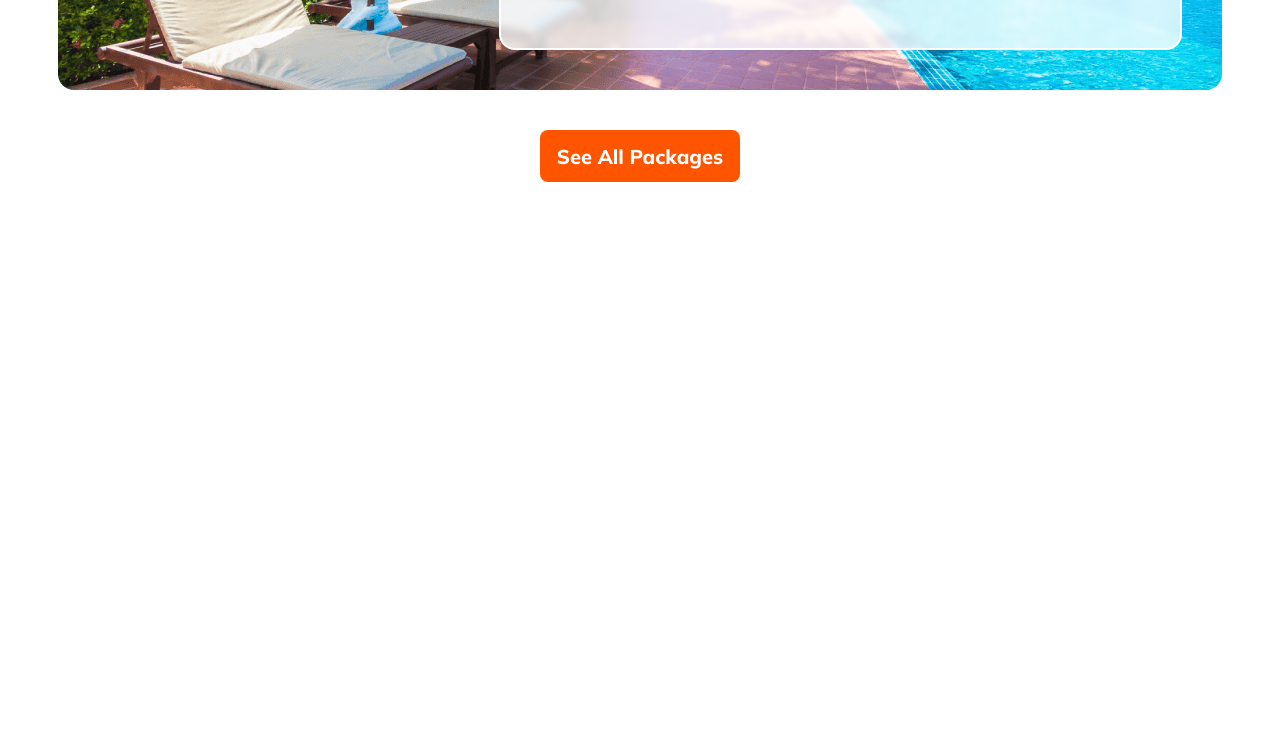
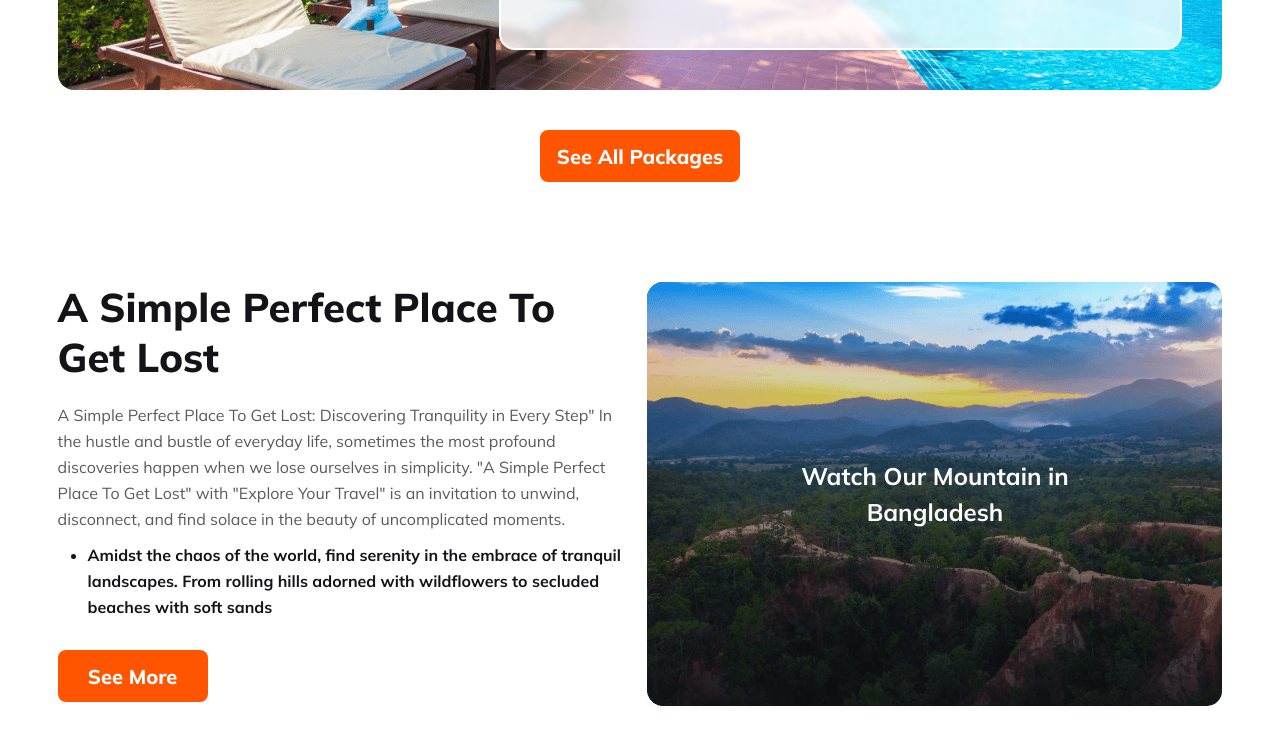
Before and after one commit to ProgSomel/TravelWithSHR, a plain HTML site: page index.html in a window 1280 px wide. Shown: the part 4956-5692 px from the top of the page. Before the commit the page ends 5178 px from the top, so only its background shows below. Drawn offline with Linux system fonts and the light colour scheme.

Commit message:
A Simple Perfect Place Section Done

```diff
--- a/index.html
+++ b/index.html
@@ -1755,11 +1755,11 @@
       <section class="deal-dicounts-container">
         <h1 class="deal-discount-title">Deals & Discounts</h1>
         <p class="deals-discount-des">
-          Deals & Discounts: Unlocking Savings for Your Unforgettable Journey
-          At "Explore Your Travel," we believe that every journey should be
-          marked not only by adventure but also by exceptional value. Our Deals
-          & Discounts offerings are designed to make your travel dreams a
-          reality while ensuring you enjoy unmatched savings.
+          Deals & Discounts: Unlocking Savings for Your Unforgettable Journey At
+          "Explore Your Travel," we believe that every journey should be marked
+          not only by adventure but also by exceptional value. Our Deals &
+          Discounts offerings are designed to make your travel dreams a reality
+          while ensuring you enjoy unmatched savings.
         </p>
         <div class="first-discount-card-container">
           <div class="deals-discount-card">
@@ -1824,14 +1824,16 @@
 
               <div class="deals-discount-card-des">
                 <h1 class="deals-discount-card-des-title">Tour To Satorini</h1>
-                <p class="deals-discount-card-des-des">Embark on a Journey of Aegean Splendor: Your Tour to Santorini
-
-                    Nestled in the cerulean embrace of the Aegean Sea, Santorini stands as a beacon of enchantment, inviting travelers into a realm of unparalleled beauty and cultural richness.</p>
+                <p class="deals-discount-card-des-des">
+                  Embark on a Journey of Aegean Splendor: Your Tour to Santorini
+                  Nestled in the cerulean embrace of the Aegean Sea, Santorini
+                  stands as a beacon of enchantment, inviting travelers into a
+                  realm of unparalleled beauty and cultural richness.
+                </p>
                 <p class="deals-discount-card-des-price">Price: $1300-$1500</p>
                 <button class="btn-primary">Book Now</button>
               </div>
             </div>
-
           </div>
         </div>
         <div class="second-discount-card-container">
@@ -1897,14 +1899,16 @@
 
               <div class="deals-discount-card-des">
                 <h1 class="deals-discount-card-des-title">Tour To Satorini</h1>
-                <p class="deals-discount-card-des-des">Embark on a Journey of Aegean Splendor: Your Tour to Santorini
-
-                    Nestled in the cerulean embrace of the Aegean Sea, Santorini stands as a beacon of enchantment, inviting travelers into a realm of unparalleled beauty and cultural richness.</p>
+                <p class="deals-discount-card-des-des">
+                  Embark on a Journey of Aegean Splendor: Your Tour to Santorini
+                  Nestled in the cerulean embrace of the Aegean Sea, Santorini
+                  stands as a beacon of enchantment, inviting travelers into a
+                  realm of unparalleled beauty and cultural richness.
+                </p>
                 <p class="deals-discount-card-des-price">Price: $1300-$1500</p>
                 <button class="btn-primary">Book Now</button>
               </div>
             </div>
-
           </div>
         </div>
         <div class="first-discount-card-container">
@@ -1970,18 +1974,44 @@
 
               <div class="deals-discount-card-des">
                 <h1 class="deals-discount-card-des-title">Tour To Satorini</h1>
-                <p class="deals-discount-card-des-des">Embark on a Journey of Aegean Splendor: Your Tour to Santorini
-
-                    Nestled in the cerulean embrace of the Aegean Sea, Santorini stands as a beacon of enchantment, inviting travelers into a realm of unparalleled beauty and cultural richness.</p>
+                <p class="deals-discount-card-des-des">
+                  Embark on a Journey of Aegean Splendor: Your Tour to Santorini
+                  Nestled in the cerulean embrace of the Aegean Sea, Santorini
+                  stands as a beacon of enchantment, inviting travelers into a
+                  realm of unparalleled beauty and cultural richness.
+                </p>
                 <p class="deals-discount-card-des-price">Price: $1300-$1500</p>
                 <button class="btn-primary">Book Now</button>
               </div>
             </div>
-
           </div>
         </div>
         <div class="packages-btn">
           <button class="btn-primary see-all-pkg-btn">See All Packages</button>
+        </div>
+      </section>
+
+      <!--! Perfect Place To get Lost  -->
+      <section class="perfect-place-container">
+        <div class="perperfect-place-des-container">
+          <h1 class="perperfect-place-des-tilte">
+            A Simple Perfect Place To Get Lost
+          </h1>
+          <p class="perperfect-place-des-des">
+            A Simple Perfect Place To Get Lost: Discovering Tranquility in Every
+            Step" In the hustle and bustle of everyday life, sometimes the most
+            profound discoveries happen when we lose ourselves in simplicity. "A Simple Perfect Place To Get Lost" with "Explore Your Travel" is an invitation to unwind, disconnect, and find solace in the beauty of uncomplicated moments.
+          </p>
+          <ul>
+            <li>Amidst the chaos of the world, find serenity in the embrace of tranquil landscapes. From rolling hills adorned with wildflowers to secluded beaches with soft sands</li>
+          </ul>
+          <button class="btn-primary">See More</button>
+        </div>
+
+        <div class="perfect-place-video-container">
+
+          <h1 class="perfect-place-video-title">Watch Our Mountain in <br> Bangladesh</h1>
+
         </div>
       </section>
     </main>
--- a/styles/style.css
+++ b/styles/style.css
@@ -411,7 +411,7 @@ nav {
 
 /*! Deals and Discount Section Styles  */
 .first-discount-card-container {
-    background: url('../Images/Group 39.png');
+  background: url("../Images/Group 39.png");
   display: flex;
   justify-content: end;
   padding: 40px;
@@ -429,7 +429,7 @@ nav {
   display: flex;
   justify-content: center;
   align-items: center;
-  padding: 0 50px ;
+  padding: 0 50px;
 }
 
 .deal-discount-title {
@@ -443,7 +443,6 @@ nav {
 
 .deals-discount-card-des-title {
   margin: 20px 0;
-
 }
 
 .deals-discount-card-des-des {
@@ -475,7 +474,7 @@ nav {
 }
 
 .second-discount-card-container {
-    background: url('../Images/Group 40.png');
+  background: url("../Images/Group 40.png");
   display: flex;
   justify-content: start;
   padding: 40px;
@@ -491,6 +490,80 @@ nav {
 .see-all-pkg-btn {
   width: 200px;
 }
+
+/*! Place to Get lost Section Styles  */
+.perfect-place-container {
+  display: flex;
+  gap: 15px;
+  margin-top: 100px;
+}
+
+.perperfect-place-des-tilte {
+  color: #131318;
+  font-family: Mulish;
+  font-size: 40px;
+  font-weight: 800;
+  margin-bottom: 20px;
+}
+
+.perperfect-place-des-des {
+  color: #5a5a5d;
+  font-family: Mulish;
+  font-size: 16px;
+  font-weight: 400;
+  line-height: 26px; /* 162.5% */
+}
+
+.perperfect-place-des-container ul {
+  margin-left: 30px;
+  color: #131318;
+  font-family: Mulish;
+  font-size: 16px;
+  font-weight: 700;
+  line-height: 26px; /* 162.5% */
+  margin-top: 10px;
+}
+
+.perperfect-place-des-container button {
+  margin-top: 30px;
+}
+
+.perperfect-place-video-container video {
+  background-color: #fff;
+  color: #fff;
+}
+
+.perperfect-place-des-container {
+  height: 424px;
+  width: 50%;
+}
+
+.perfect-place-video-container {
+  display: flex;
+  justify-content: center;
+  align-items: center;
+}
+
+.perfect-place-video-container h1 {
+    color: #FFF;
+    text-align: center;
+    font-family: Mulish;
+    font-size: 24px;
+    font-style: normal;
+    font-weight: 700;
+    line-height: 36px; /* 150% */
+}
+
+.perfect-place-video-container {
+  background: url("../Images/Group 40089.png");
+  background-repeat: no-repeat;
+  height: 424px;
+  width: 50%;
+  border-top-right-radius: 15px;
+  border-bottom-right-radius: 15px;
+}
+
+
 
 
 @media screen and (max-width: 1024px) {
@@ -612,11 +685,9 @@ nav {
 
   .first-discount-card-container {
     justify-content: center;
-
   }
   .second-discount-card-container {
     justify-content: center;
-
   }
 
   .deals-discount-card {
@@ -634,4 +705,18 @@ nav {
     height: 50%;
     padding: 10px 0;
   }
+
+  .perfect-place-container {
+    flex-direction: column;
   }
+
+  .perperfect-place-des-container {
+    width: 100%;
+  }
+
+  .perfect-place-video-container {
+    width: 100%;
+    margin-top: 220px;
+  }
+
+}
```
Lines whose indentation alone changed are shown as unchanged.
